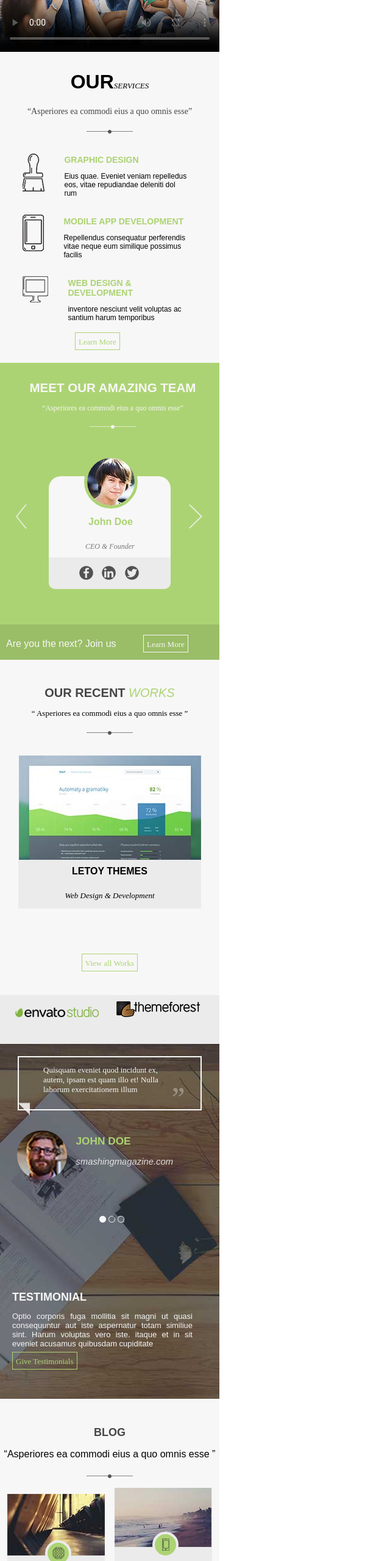
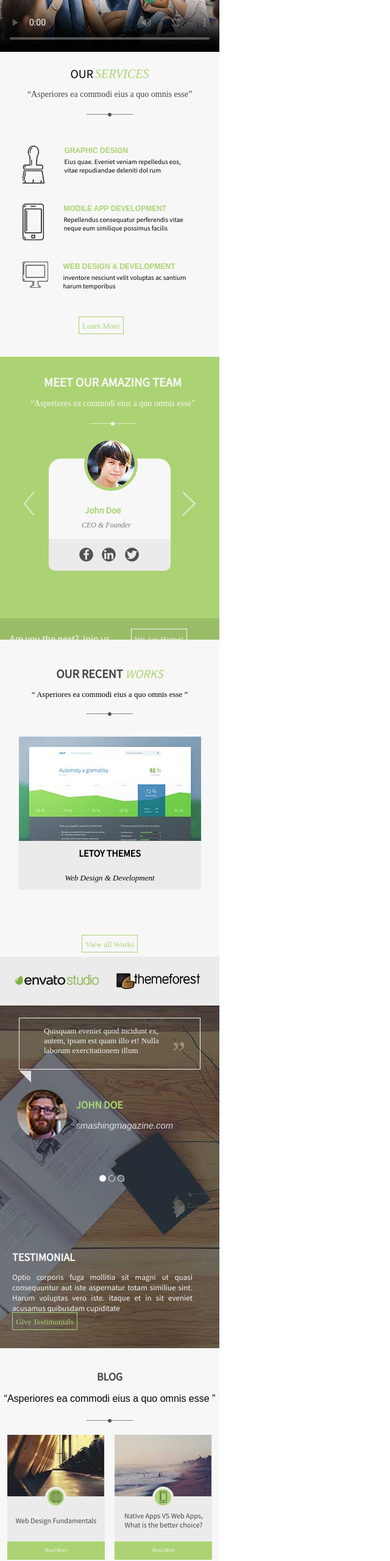
Before and after one commit to lizbachmann/Sixteen-website, a plain HTML site: page index.html in a window 1280 px wide. Shown: the part 1060-3620 px from the top of the page at 61% size, without its empty margins (0-640 px from the left). Drawn offline with Linux system fonts and the light colour scheme; grey boxes are pictures that could not be loaded.

Commit message:
position fix

```diff
--- a/index.html
+++ b/index.html
@@ -5,6 +5,7 @@
     <meta charset="UTF-8">
     <title>Document</title>
     <link rel="stylesheet" href="main.css">
+    <link href='https://fonts.googleapis.com/css?family=Source+Sans+Pro' rel='stylesheet' type='text/css'>
 </head>
 <body>
   <!-- navigation and logo -->
@@ -45,7 +46,7 @@
 
     <section class="services_section">
         <div class="heading">
-            <h1 id="our">OUR<span id="green">SERVICES</span></h1>
+            <h1 id="our">OUR<span>SERVICES</span></h1>
             <h3>“Asperiores ea commodi eius a quo omnis esse”</h3>
             <img class="ellipsebar" src="images/ellipse-black.png" alt="black sepretor">
         </div>
@@ -80,7 +81,7 @@
     <div class="service-img">
      <img src="images/monitiorlogo.png" alt="super small monitor pic">
     </div>
-    <div class="service-info">
+    <div class="service-infos">
           <h2> web design & development</h2>
           <p>inventore nesciunt velit voluptas ac santium harum temporibus</p>
           </div>
@@ -145,7 +146,7 @@
 </section>
     <section class="footer">
         <p>Are you the next? Join us</p>
-     <a href="#" class="We are Hiring!">Learn More</a>
+     <a href="#" class="We are Hiring!">We Are Hiring!</a>
     </section>
 
 <!--Begin Our recent works section -->
@@ -168,11 +169,11 @@
     </section>
 <section class="logos">
     <img src="images/envatologo.png" class="envato">
-    <img src="images/themeforestlogo.png" class="envato">
+    <img src="images/themeforestlogo.png" class="forest">
 </section>
  <!--testimonial section -->
 <section class="testimonials">
-
+  <div class="top-testimonial">
    <!--testimonial section  -->
     <div class="quote-box">
         <blockquote>Quisquam eveniet quod incidunt ex, autem, ipsam est quam illo et! Nulla laborum exercitationem illum</blockquote>
@@ -185,7 +186,7 @@
 
         <div class="client-quote">
             <h3>John Doe</h3>
-        <p>smashingmagazine.com</p>
+        <a href="#">smashingmagazine.com</a>
         </div>
          </div>
         <div class="dots">
@@ -201,6 +202,7 @@
                 </li>
             </ul>
         </div>
+     </div>
     <div class="bottom-testimonial">
         <h1>testimonial</h1>
         <p>Optio corporis fuga mollitia sit magni ut quasi consequuntur aut iste aspernatur totam similiue sint. Harum voluptas vero iste. itaque et in sit eveniet acusamus quibusdam cupiditate</p>
@@ -226,9 +228,8 @@
                     <p>Web Design Fundamentals</p>
                 </div>
                  <!--this will be a green box -->
-                  <div class="green-box">
                 <a href="#">Read More</a>
-                </div>
+
             </div>
             <!--End Single Blog Entry 1-->
             <div class="blog-post">
@@ -276,8 +277,8 @@
     <!-- begin newsletter section -->
 <section class="newsletter">
     <h2 class="email">Join Our Newsletter for article Update
-    <input type="url" class="newsletter-email"></h2>
-
+        <input type="url" class="newsletter-email" placeholder="example@gmail.com">
+    <img src="images/form.png" alt="form-email" class="form-image"></h2>
 
     </section>
 
@@ -295,12 +296,12 @@
  <!--begin form section -->
    <div class="form">
     <form class="contact-us">
-        <h1 class="name">Name</h1>
-        <input type="text" class="name-title" placeholder="Liz Bachmann">
-        <h1 class="email-form">E-mail</h1>
-        <input type="url" class="email-info" placeholder="lbachmann06@gmail.com">
-        <h1 class="message">Message</h1>
-        <textarea name="comments" cols="36" rows="3" class="message-form">Thus much I thought proper to tell you in relation to yourself, and to the trust I reposed in you..</textarea>
+        <label>Name</label>
+        <input type="text" class="name-title" placeholder="Liz Bachmann"></label>
+        <label>E-mail
+        <input type="url" class="email-info" placeholder="lbachmann06@gmail.com"></label>
+        <label>Message
+        <textarea name="comments" cols="36" rows="3" class="message-form">Thus much I thought proper to tell you in relation to yourself, and to the trust I reposed in you..</textarea></label>
   <div class="submit-button">
          <input type="submit" value="Send" class="sign-up-button">
 
--- a/main.css
+++ b/main.css
@@ -400,8 +400,10 @@ textarea {
   overflow: auto;
 }
 html {
-<link href='https://fonts.googleapis.com/css?family=Source+Sans+Pro' rel='stylesheet' type='text/css'>
       box-sizing: border-box;
+}
+*, *:before, *:after {
+  box-sizing: inherit;
 }
 body {
   width: 360px;
@@ -490,8 +492,16 @@ border: 1px solid #acd373;
     background-color: #f7f7f7;
 }
 /* service section heading*/
+
 .heading {
 text-align: center;
+}
+.heading h1 {
+font:  20px 'Source Sans Pro', sans-serif;}
+.heading span {
+color: #acd373;
+    font-size: 20px;
+    padding-left: 3px;
 }
 
 .services_section h3 {
@@ -510,9 +520,12 @@ list-style-type: none;
     margin: 0 auto;
     padding: 0;
 }
+.services {
+margin-top: 15px;
+}
 .service-icon h2 {
     font-family: 'Source Sans Pro' sans-serif;
-    font-size: 14px;
+    font-size: 12px;
     text-transform: uppercase;
     color: #acd373;
 }
@@ -529,9 +542,24 @@ list-style-type: none;
     vertical-align: top;
     margin-left: 28px;
 }
+.service-infos {
+ width: 204px;
+    display: inline-block;
+    vertical-align: top;
+    margin-left: 20px;
+}
+.service-infos p {
+    position: relative;
+    bottom: 7px;
+    height: 29px;
+    font-size: 11px;
+    font-family: 'Source Sans Pro', sans-serif;
+}
 .service-info p {
+       position: relative;
+    bottom: 7px;
 height: 29px;
-    font-size: 12px;
+    font-size: 11px;
     font-family: 'Source Sans Pro', sans-serif;
 }
 
@@ -550,8 +578,8 @@ border: 1px solid #acd373;
         margin-left: 40px;
 }
 .button1 {
-margin-top: 10px;
-    padding-left: 83px;
+margin-top: 30px;
+    padding-left: 89px;
 }
  /* Begin meet the team section*/
 .meet {
@@ -573,17 +601,22 @@ color: #f7f7f7;
 }
 .meetteam > p {
 font-family: DroidSerif;
-   font-size: 12px;
+   font-size: 14px;
     text-align: center;
 }
+.container {
+position: relative;
+    top: 20px;
+}
 .container .arrow-left {
-    position: relative;
-    top: 120px;
+    position: absolute;
+   right: 83%;
+    top: 30%;
 }
 .container .arrow-right {
-position: relative;
-    left: 310px;
-    top: 120px;
+position: absolute;
+    left: 83%;
+    top: 30%;
 }
 .teammates {
     position: relative;
@@ -600,19 +633,24 @@ left: 58px;
 } */
 .john-doe {
 font-family: 'Source Sans Pro', sans-serif;
+    font-size: 15px;
     color: #acd373;
-    padding-left: 55px;
+    padding-left: 59px;
+    position: relative;
+    top: 10px;
 }
 .job-role {
     padding-top: 45px;
   margin: -20px;
-    padding-left: 30px;
+    padding-left: 20px;
 }
 .job-title {
+      position: relative;
+    bottom: 5px;
 font-family: DroidSerif;
     color: #787878;
     font-size: 12px;
-    padding-left: 50px;
+    padding-left: 54px;
 }
 
 .ceo {
@@ -649,7 +687,7 @@ padding-top: 14px;
     font-family: 'Source Sans Pro', sans-serif;
     color: #f7f7f7;
     display: inline;
-    margin-left: 10px;
+    margin-left: 16px;
 }
 .footer a {
 border: 1px solid #f7f7f7;
@@ -657,9 +695,10 @@ border: 1px solid #f7f7f7;
     color: #f7f7f7;
     font-family: DroidSerif;
     text-decoration: none;
-      padding: 7px 5px 5px 5px;
-        margin-left: 40px;
+      padding: 9px 5px 5px 5px;
+        margin-left: 30px;
 }
+
 /* end meet team footer section*/
 /* Begin OUR WORKS section*/
 .our-work {
@@ -733,9 +772,13 @@ text-align: center;
     background-color: #ebebeb;
 }
 .logos img {
-padding-top: 10px;
+padding-top: 20px;
     padding-left: 25px;
     padding-bottom: 10px;
+}
+.forest {
+position: relative;
+    top: 7px;
 }
 /* Need fix logo positioning, looks crooked*/
 
@@ -749,7 +792,8 @@ padding-top: 10px;
     background-size: cover;
 }
 .quote-box {
-border: 2px solid #f7f7f7;
+    position: relative;
+border: 1px solid #f7f7f7;
     width: 298px;
     height: 85px;
     margin: 0 auto;
@@ -767,18 +811,19 @@ position: relative;
         left: 250px;
 }
 .ribbon {
-position: relative;
-right: 28px;
-bottom: 10px;
+position: absolute;
+    left: 0;
+    top: 85px;
 }
 .circlejohn {
     border-radius: 40px;
 }
 
-.client-quote p {
+.client-quote a {
 color: rgba(247, 247, 247, 0.85);
     font-size: 14.8px;
     font-style: italic;
+    text-decoration: none;
 
 }
 .client-quote h3 {
@@ -842,12 +887,13 @@ padding-top: 80px;
 .blog {
 height: 665px;
     background-color: #f7f7f7;
-    padding-top: 30px;
+    padding-top: 20px;
 }
 .blog-heading {
 text-align: center;
     width: 350px;
     margin: 0 auto;
+    position: relative;
 }
 .blog-heading h2 {
 font-family: 'Source Sans Pro',sans-serif;
@@ -857,23 +903,26 @@ font-family: 'Source Sans Pro',sans-serif;
 }
 /* BLog needs work, nothing is lining up correctly*/
 .blog-post {
-display: inline-block;
+    display: inline-block;
     width: 160px;
-    height: 168px;
     margin-left: 12px;
     background-color: #ebebeb;
+    margin-top: 16px;
+    vertical-align: top;
     position: relative;
-    margin-top: 12px;
 }
-
+.blog-post > img {
+    height: 101px;
+    width: 159px;
+}
 .green_circle {
     width: 35px;
     height: 35px;
     background-color: #acd373;
     border: 4px solid #ebebeb;
     border-radius: 100%;
-    position: relative;
-    top: -29px;
+    position: absolute;
+    top: 85px;
     left: 62px;
 }
 
@@ -890,47 +939,64 @@ color: #454545;
     font:  12px 'Source Sans Pro', sans-serif;
     text-align: center;
     position: relative;
-    top: -30px;
+    height: 70px;
+
+}
+.blog-title p {
+  position: absolute;
+  top: 50%;
+    transform: translateY(-50%);
+    margin: 0;
+    text-align: center;
+    padding: 7px;
+    width: 100%;
 }
 
 .blog-post a {
     display: block;
-    height: 20px;
+    height: 30px;
     background-color: #acd373;
     text-align: center;
     color: #f2f5f0;
     font-family: DroidSerif;
     font-style: italic;
     font-size: 8.33px;
-    padding-top: 9px;
+    line-height: 30px;
     text-decoration: none;
     position: relative;
-    top: inherit;
+
 
 }
 
 .newsletter {
     height: 50px;
 background-color: #acd373;
-  padding-top: 24px;
+  padding-top: 12px;
 }
 
 /* how to get the span iniline and wrapped with h2*/
 
 .newsletter > h2 {
-font-size: 12px;
+font-size: 11px;
  margin-left: 5px;
     color: #f7f7f7;
     display: inline;
 
 }
 .email input {
+    height: 19px;
   margin-left: 5px;
 display: inline;
     font-family: 'Source Sans Pro';
    width: 109px;
     border: 2px solid #f7f7f7;
     background-color: #acd373;
+}
+.newsletter img {
+position: relative;
+    right: 10px;
+    top: 9px;
+
 }
 .map {
 height: 129px;
@@ -951,18 +1017,25 @@ color: #f7f7f7;
 text-align: center;
 }
 /* Form section*/
-.form {
-padding-left: 20px;
+.form, label {
+padding-left: 15px;
+    padding-top: 10px;
     display: block;
+}
+label {
+color: #f7f7f7;
+padding-bottom: 3px;
 }
 .name-title {
 color: whitesmoke;
     font: italic 20.7px / 24px DroidSerif;
+    margin-left: 15px;
 }
 .email-info {
 color: whitesmoke;
     font: italic 20.7px / 24px DroidSerif;
 }
+
 input,.email-info, .name-title {
     background-color: #9abd67;
     font-style: italic;
@@ -970,24 +1043,19 @@ input,.email-info, .name-title {
     width: 301px;
     border: 0;
 }
-.form h1 {
-font-family: 'Source Sans Pro', sans-serif;
-font-size: 20px;
-    color: #f7f7f7;
-
-}
 textarea {
     background-color:#9abd67;
+    margin-top: 3px;
 }
 
 input::-webkit-input-placeholder {
    color: #f7f7f7;
-    font-size: 14px;
+    font-size: 12px;
 }
 .message-form{
      width: 301px;
 color: #f7f7f7;
-    font: italic 14px / 22px DroidSerif;
+    font: italic 12px / 22px DroidSerif;
 border: 0;
 }
 
@@ -995,7 +1063,7 @@ border: 0;
 .sign-up-button {
     width: 200px;
 vertical-align: top;
-    margin-top: 30px;
+    margin-top: 50px;
 }
 
 .submit-button {
```
Also changed, not shown: images/form.png (added).
